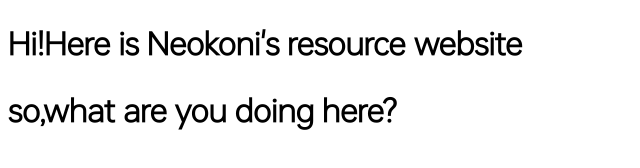
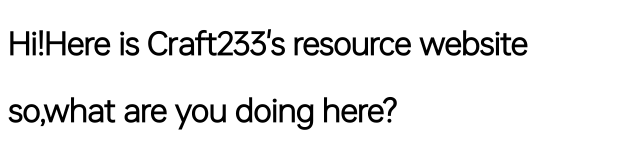
Before and after one commit to Craft233MC/res, a plain HTML site: page index.html in a window 1280 px wide. Shown: the whole page, without its empty margins (0-640 px from the left). Drawn offline with Linux system fonts and the light colour scheme.

Commit message:
index title

```diff
--- a/index.html
+++ b/index.html
@@ -18,7 +18,7 @@
     </style>
 </head>
 <body>
-    <h1>Hi!Here is Neokoni's resource website</h1>
+    <h1>Hi!Here is Craft233's resource website</h1>
     <h1>so,what are you doing here?</h1>
 </body>
 </html>
```
